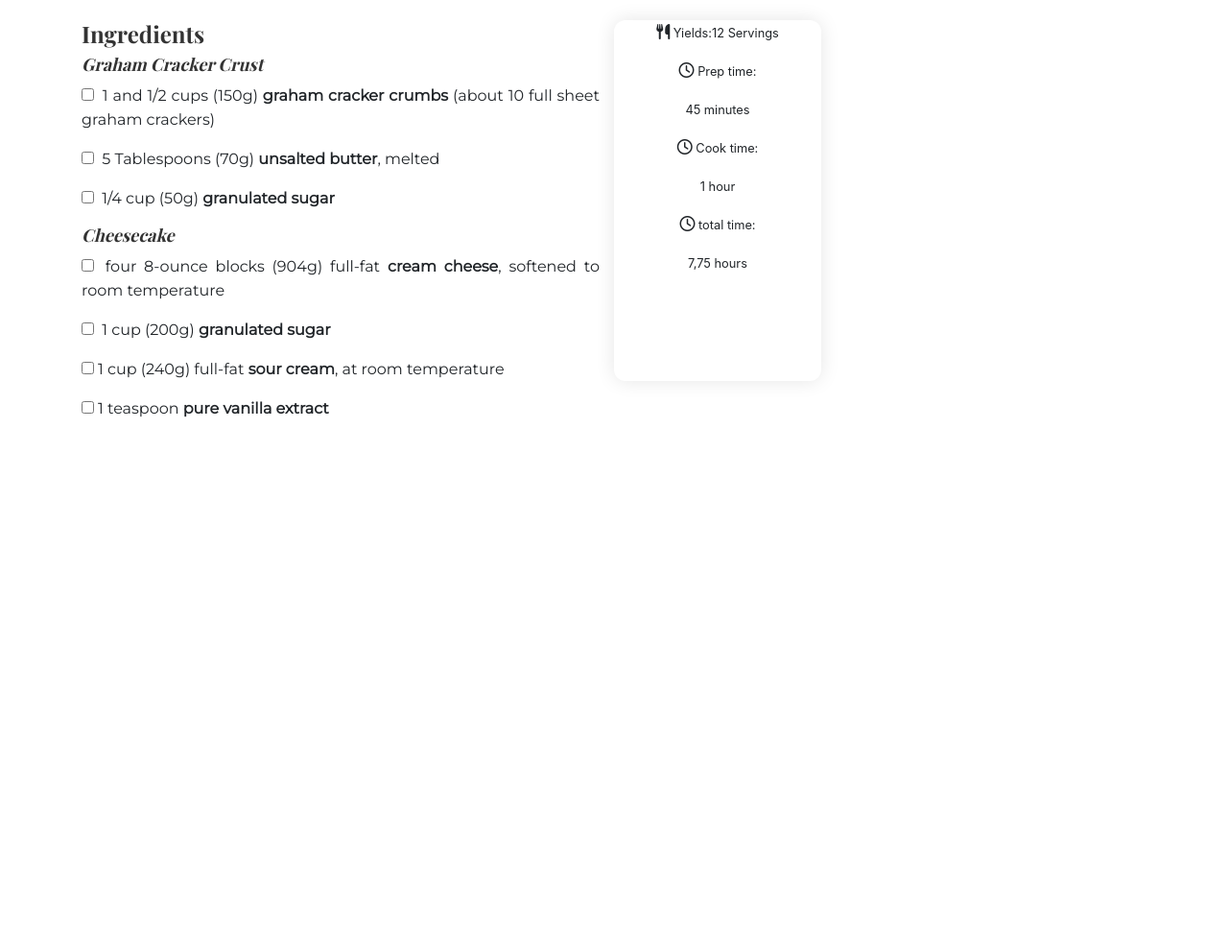
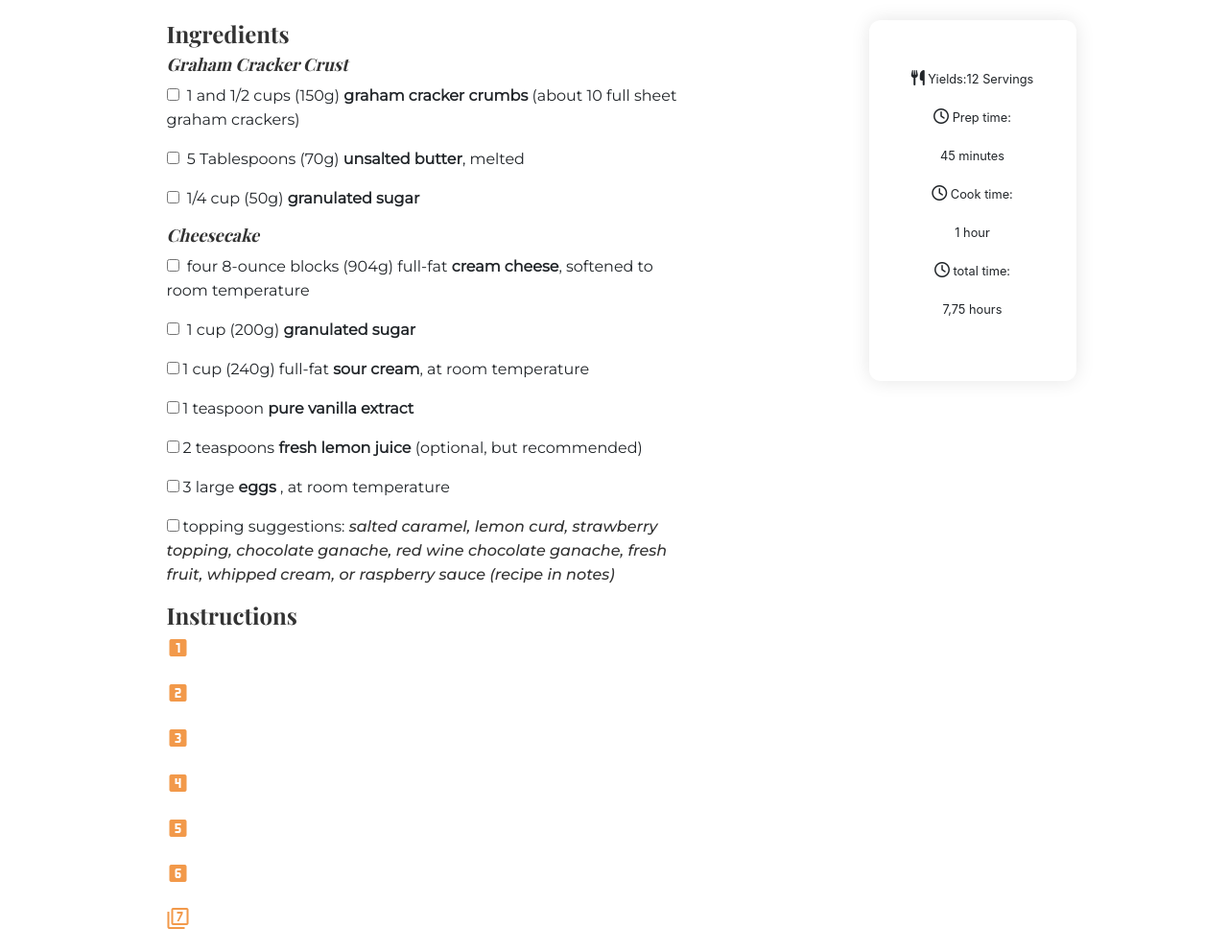
Before and after one commit to florpistan/recipe-blog-challenge, a plain HTML site: page index.html in a window 1280 px wide. Shown: the part 613-1605 px from the top of the page at 96% size. Before the commit the page ends 1067 px from the top, so only its background shows below. Drawn offline with nearby package versions, Linux system fonts and the light colour scheme; a web font is replaced by a local one.

Commit message:
🍄 new sections, styles and more

```diff
--- a/index.html
+++ b/index.html
@@ -13,12 +13,17 @@
       type="image/x-icon"
       href="https://devchallenges.io/"
     />
+    <!-- ** Bootstrap ** -->
     <link
       rel="stylesheet"
       href="https://cdn.jsdelivr.net/npm/bootstrap@4.6.0/dist/css/bootstrap.min.css"
       integrity="sha384-B0vP5xmATw1+K9KRQjQERJvTumQW0nPEzvF6L/Z6nronJ3oUOFUFpCjEUQouq2+l"
       crossorigin="anonymous"
     />
+    <!--** Material icons **-->
+    <link href="https://fonts.googleapis.com/icon?family=Material+Icons"
+      rel="stylesheet">
+      <!-- ** My styles ** -->
     <link rel="stylesheet" href="styles.css" />
     <title>Devchallenges</title>
   </head>
@@ -47,16 +52,27 @@
         </div>
       </div>
     </main> -->
-    <div class="container">
+    <div class="container d-flex">
       <div class="row">
         <div class="col">
-          <h3 class="headline-title mt-3">Classic Cheesecake Recipe</h3>
+          <h3 class="headline-title mt-3 text-justify text-lg-justify">
+            Classic Cheesecake Recipe
+          </h3>
           <p class="sub-title">
-            <img src="6dots.svg" alt="six dots" class="mr-2 my-auto" />Look no
-            further for a creamy and ultra smooth classic cheesecake recipe!
-            Paired with a buttery graham cracker crust, no one can deny its
-            simple decadence. For the best results, bake in a water bath.
+            <img
+              src="6dots.svg"
+              alt="six dots"
+              class="mr-2 my-auto text-left"
+            />Look no further for a creamy and ultra smooth classic cheesecake
+            recipe! Paired with a buttery graham cracker crust, no one can deny
+            its simple decadence. For the best results, bake in a water bath.
           </p>
+        </div>
+      </div>
+    </div>
+    <section class="container imagen-receta d-flex justify-content-center">
+      <div class="row">
+        <div class="col">
           <img
             src="photo1.png"
             alt="cheesecake"
@@ -64,17 +80,14 @@
           />
         </div>
       </div>
-    </div>
-
-    <div class="container mt-4">
-      <div class="row flex-column-reverse flex-md-row">
+    </section>
+    <div class="container mt-4 d-flex justify-content-around max-width-lg">
+      <div class="row flex-column-reverse flex-md-row justify-content-around">
         <div class="col-12 text-center col-md-6">
           <!-- ?? Ingredientes -->
-          <h4 class="ingredients-title text-justify">Ingredients</h4>
-          <h5 class="ingredients-subtitle text-justify">
-            Graham Cracker Crust
-          </h5>
-          <div class="ingredients-list text-justify">
+          <h4 class="ingredients-title text-left">Ingredients</h4>
+          <h5 class="ingredients-subtitle text-left">Graham Cracker Crust</h5>
+          <div class="ingredients-list text-left">
             <p>
               <input type="checkbox" class="mr-1" /> 1 and 1/2 cups (150g)
               <strong>graham cracker crumbs</strong> (about 10 full sheet graham
@@ -90,8 +103,8 @@
             </p>
           </div>
 
-          <h5 class="ingredients-subtitle text-justify">Cheesecake</h5>
-          <div class="ingredients-list text-justify">
+          <h5 class="ingredients-subtitle text-left">Cheesecake</h5>
+          <div class="ingredients-list text-left">
             <p>
               <input type="checkbox" class="mr-1" /> four 8-ounce blocks (904g)
               full-fat <strong>cream cheese</strong>, softened to room
@@ -109,10 +122,81 @@
               <input type="checkbox" class="mr-1" />1 teaspoon
               <strong>pure vanilla extract</strong>
             </p>
+            <p>
+              <input type="checkbox" class="mr-1" />2 teaspoons
+              <strong>fresh lemon juice</strong> (optional, but recommended)
+            </p>
+            <p>
+              <input type="checkbox" class="mr-1" />3 large
+              <strong>eggs</strong> , at room temperature
+            </p>
+            <p>
+              <input type="checkbox" class="mr-1" />topping suggestions:
+              <span class="topic-suggestions">
+                salted caramel, lemon curd, strawberry topping, chocolate
+                ganache, red wine chocolate ganache, fresh fruit, whipped cream,
+                or raspberry sauce (recipe in notes)
+              </span>
+            </p>
+          </div>
+          <div class="container">
+            <div class="row">
+              <div class="col-12 col-md-6 pl-0">
+                <!-- ??Instrucciones -->
+                <h4 class="ingredients-title text-left">Instructions</h4>
+                <div class="ingredients-list">
+                  <p class="text-left">
+                    <span class="material-icons number-icon">
+                      looks_one
+                      </span>
+                  </p>
+                  <p class="text-left">
+                    <span class="material-icons number-icon">
+                      looks_two
+                      </span>
+                  </p>
+                  <p class="text-left">
+                    <span class="material-icons number-icon">
+                      looks_3
+                      </span>
+                  </p>
+                  <p class="text-left">
+                    <span class="material-icons number-icon">
+                      looks_4
+                      </span>
+                  </p>
+                  <p class="text-left">
+                    <span class="material-icons number-icon">
+                      looks_5
+                      </span>
+                  </p>
+                  <p class="text-left">
+                    <span class="material-icons number-icon">
+                      looks_6
+                      </span>
+                  </p>
+                  <p class="text-left">
+                    <span class="material-icons number-icon">
+                      filter_7
+                      </span>
+                  </p>
+                </div>
+              </div>
+            </div>
           </div>
         </div>
         <!-- ?? Porciones -->
-        <div class="col-12 text-center col-md-6 porciones-card">
+        <div
+          class="
+            col-12
+            text-center
+            col-md-6
+            porciones-card
+            d-flex
+            justify-content-around
+            align-items-center
+          "
+        >
           <div class="porciones-list">
             <div class="d-md-flex justify-content-center align-items-center">
               <p class="d-inline">
--- a/styles.css
+++ b/styles.css
@@ -49,6 +49,25 @@
   line-height: 25px;
 }
 
+
+.topic-suggestions{
+  font-family: "Montserrat", sans-serif;
+  font-weight: 500;
+  font-style: italic;
+  font-size: 16px;
+  line-height: 22px;
+  color: #333333;
+}
+
+/* p .d-inline-block {
+  height: 40px;
+} */
+
+.number-icon{
+  color: #F2994A;
+  /* font-size: 36px; */
+}
+
 @media only screen and (min-width: 768px) {
   .porciones-card {
     border-radius: 12px;
@@ -59,3 +78,9 @@
     box-shadow: 0px 0px 20px 0px #0000001A;
   }
 }
+
+/* @media only screen and (min-width: 1024) {
+  .max-width-lg{
+
+  }
+} */
```
